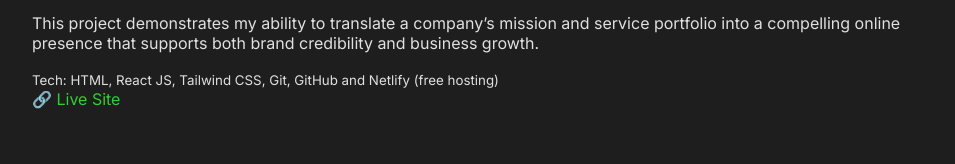
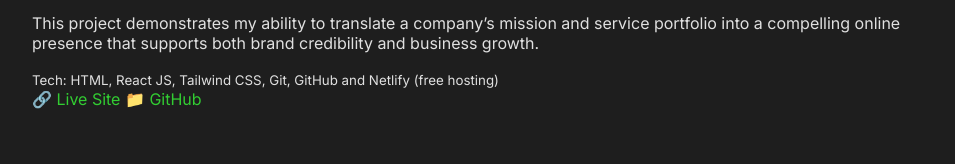
Before and after one commit to stephenitram/portfolio-site-martins, a plain HTML site: page y/index.html in a window 1280 px wide. Shown: the part 3298-3462 px from the top of the page, without its empty margins (160-1115 px from the left). Drawn offline with Linux system fonts and the light colour scheme.

Commit message:
Github link for Plex project

```diff
--- a/y/index.html
+++ b/y/index.html
@@ -299,7 +299,11 @@
           <a href="https://plex-multisolutions.netlify.app/" target="_blank"
             >🔗 Live Site</a
           >
-          <!-- <a href="#" target="_blank">📁 GitHub</a> -->
+          <a
+            href="https://github.com/stephenitram/plex-multisolutions.git"
+            target="_blank"
+            >📁 GitHub</a
+          >
           <br />
           <br />
           <br />
```
